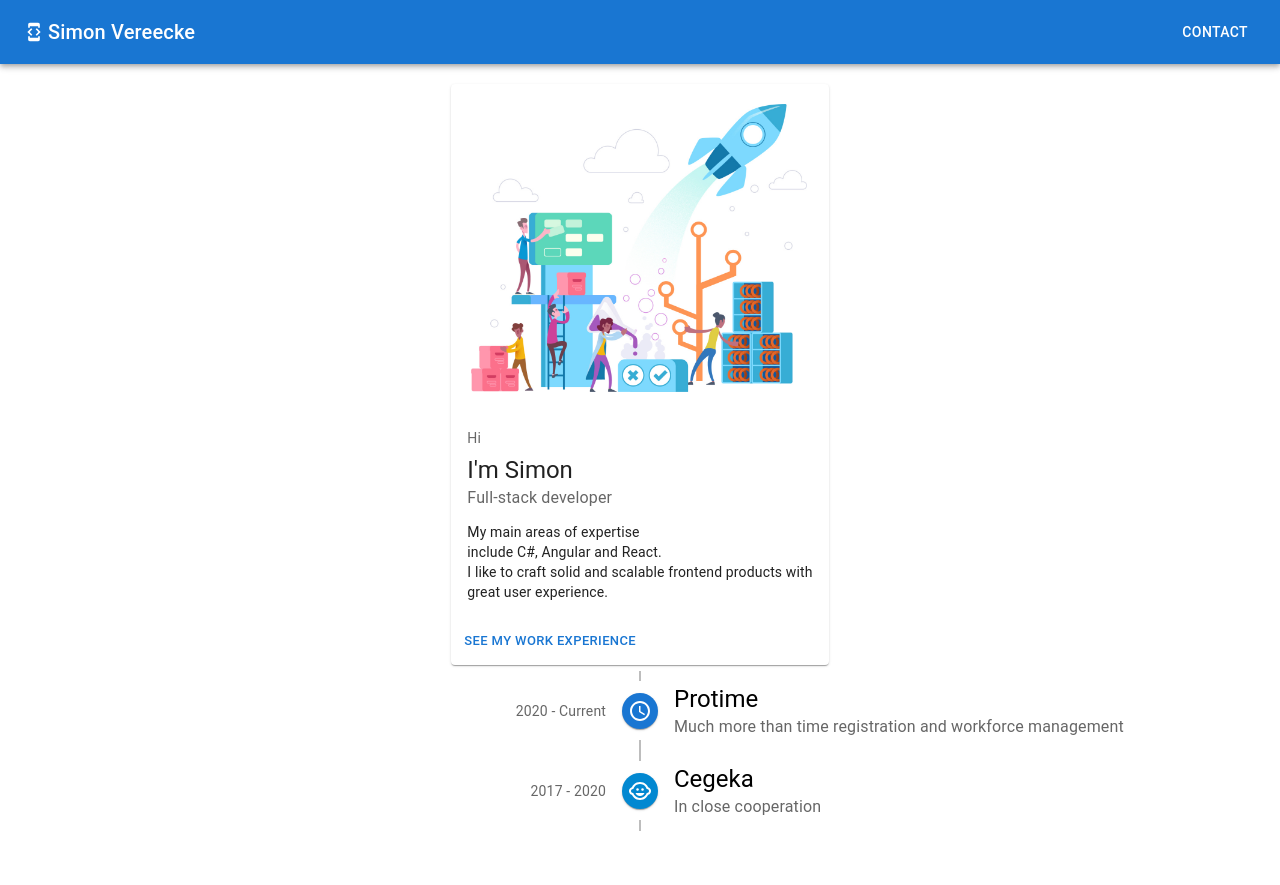
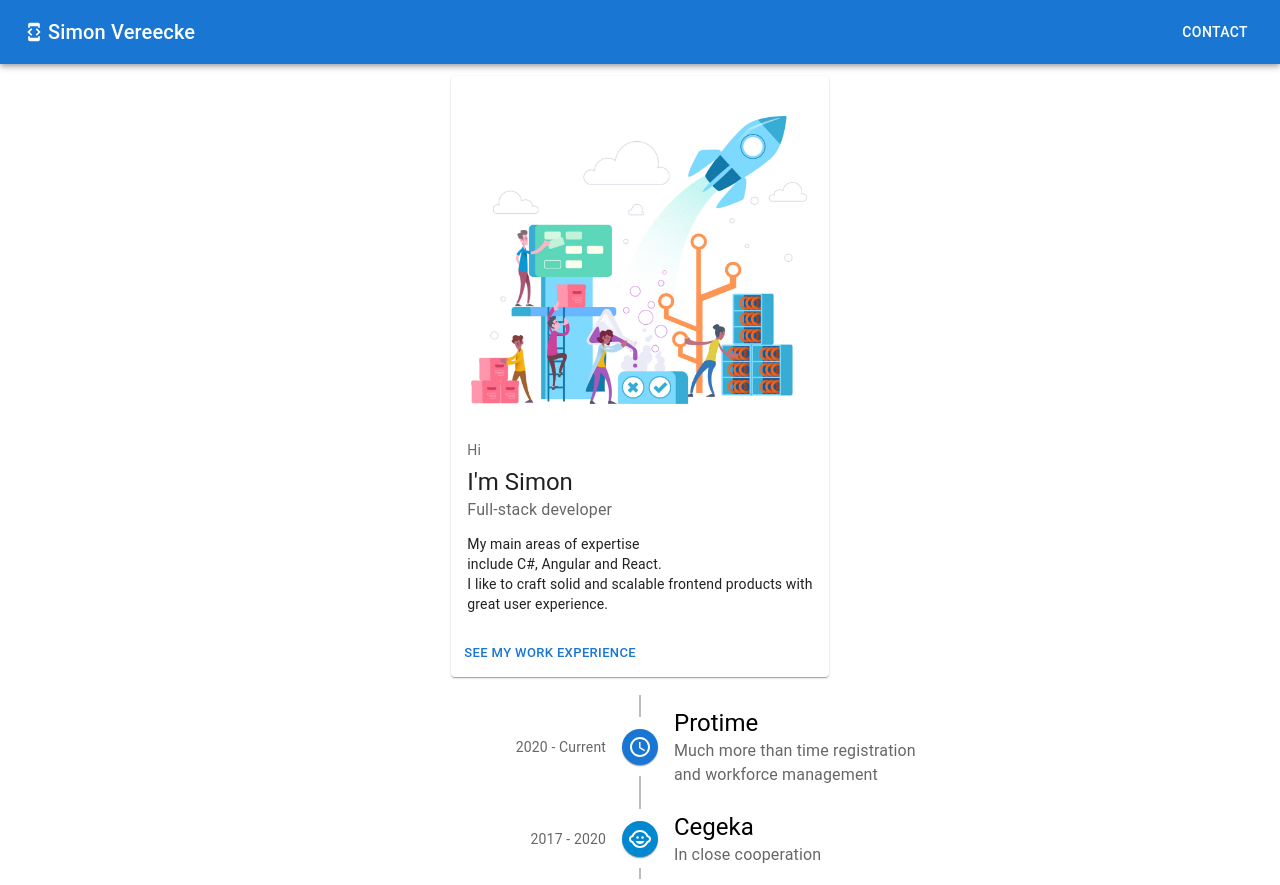
Before and after one commit to Simplify4Me2/my-awesome-website, a React (Create React App) app in the folder my-resume-react-app/: page / in a window 1280 px wide. Before the commit the page ends 837 px from the top, so only its background shows below. Built offline with nearby package versions, Linux system fonts and the light colour scheme.

Commit message:
rearrange styling

```diff
--- a/my-resume-react-app/src/home/home.tsx
+++ b/my-resume-react-app/src/home/home.tsx
@@ -7,10 +7,10 @@ export const Home: React.FC = (props) => {
   return (
     <>
       <Header />
-      <div className="flex justify-center pt-5">
+      <div className="flex flex-col items-center">
         <IntroductionCard />
+        <CareerTimeline />
       </div>
-      <CareerTimeline />
     </>
   );
 };
--- a/my-resume-react-app/src/home/introduction-card.tsx
+++ b/my-resume-react-app/src/home/introduction-card.tsx
@@ -9,7 +9,7 @@ import {
 
 export const IntroductionCard: React.FC = (props) => {
   return (
-    <Card sx={{ minWidth: 275 }}>
+    <Card className="justify-content m-3 pt-5" sx={{ minWidth: 275 }}>
       <img className="h-72 m-5" src="/index-hero.jpg" alt="azure-themed-hero" />
       <CardContent>
         <Typography sx={{ fontSize: 14 }} color="text.secondary" gutterBottom>
```
